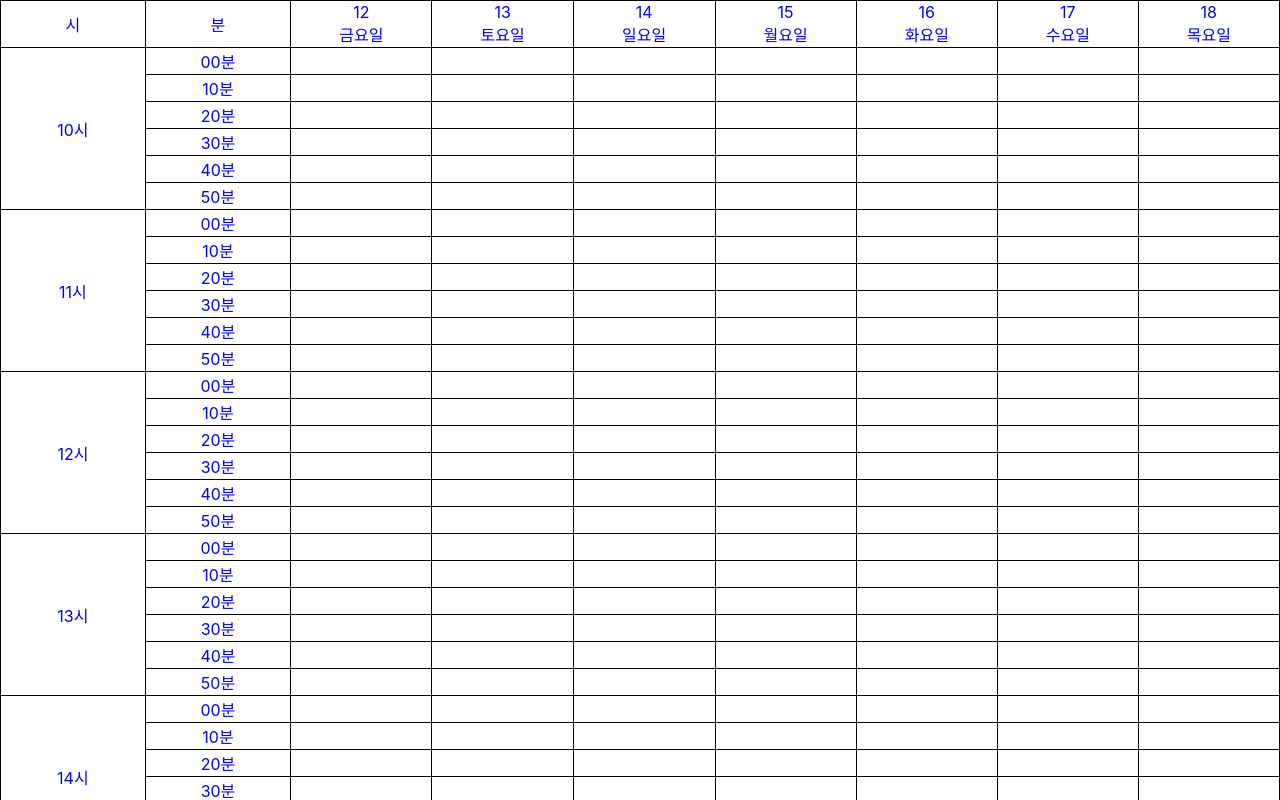
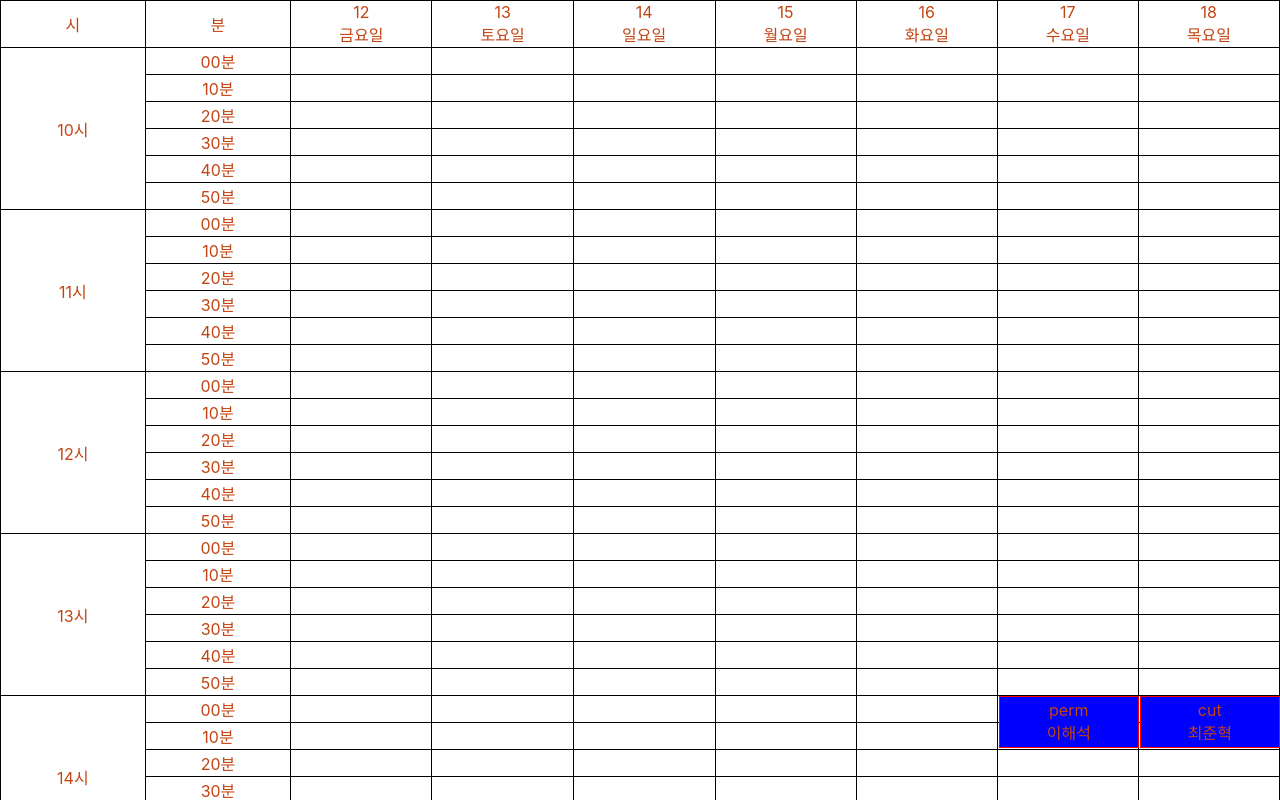
Before and after one commit to LateNightSeoul/Designers-React, a React (Create React App) app: page / in a window 1280 px wide. Shown: the top 800 px of the page. Built offline with nearby package versions, Linux system fonts and the light colour scheme.

Commit message:
feat : 스케줄러 일정 표시 기능 구현

```diff
--- a/src/css/App.css
+++ b/src/css/App.css
@@ -3,7 +3,7 @@
 }
 
 .tables {
-  color: blue;
+  color: rgb(194, 68, 18);
   border: 1px solid black;
   border-color: black;
   width: 100%;
@@ -17,8 +17,6 @@ td {
   border: 1px solid black;
   text-align: center;
   width : 9999px;
+  height: 10px;
+  position: relative;
 }
-
-.tables tr {
-  /* height: 100px; */
-}
--- /dev/null
+++ b/src/css/schedule.css
@@ -0,0 +1,13 @@
+.schedule{
+    border: 1px solid red;
+    background-color: blue;
+    width : 100%;
+    height: 200%;
+    top: 0px;
+    position: absolute;
+    overflow: hidden;
+    box-sizing: border-box;
+    display: flex;
+    justify-content: center;
+    align-items: center;
+}
--- /dev/null
+++ b/src/js/Component/schedule.js
@@ -0,0 +1,15 @@
+import React from 'react';
+import '../../css/schedule.css';
+
+function Schedule({ member_name, treatment_type }) {
+    return (
+    <div className={'schedule'}>
+        <div>
+            <div>{treatment_type}</div>
+            <div>{member_name}</div>
+        </div>
+    </div>
+    )
+}
+
+export default Schedule;
--- a/src/js/View/SchedulerContainer.js
+++ b/src/js/View/SchedulerContainer.js
@@ -1,5 +1,6 @@
 import React from 'react';
 import { useSelector } from 'react-redux';
+import Schedule from '../Component/schedule';
 import SchedulerHeader from './SchedulerHeader';
 import SchedulerMain from './SchedulerMain';
 
@@ -8,15 +9,6 @@ function SchedulerContainer() {
   const scheduler = useSelector(state => state.scheduler);
   const storeInfo = useSelector(state => state.storeInfo[0]);
   const date = useSelector(state => state.date[0]);
-
-  function paintSchedule() {
-    scheduler.map((schedule, i) => {
-        let hi = document.getElementsByTagName('td');
-        console.log(hi);
-    })
-  }
-
-  paintSchedule();
 
   return (
     <table className="tables">
--- a/src/js/View/SchedulerMain.js
+++ b/src/js/View/SchedulerMain.js
@@ -1,29 +1,74 @@
 import React from 'react';
-import { useSelector } from 'react-redux';
+import { useDispatch, useSelector } from 'react-redux';
+import Schedule from '../Component/schedule';
 
-// function GridComponent( {} ) {
-//   return
-// }
+function GridComponentWithoutSchedule() {
+  return ( <td></td> )
+}
 
-function FirstMainComponent({ hour }) {
+function GridComponentWithSchedule({ member_name, treatment_type }) {
   return (
-    <tr>
-        <td rowSpan={6}>{hour}시</td>
-        <td>00분</td>
-        <td></td>
-        <td></td>
-        <td></td>
-        <td></td>
-        <td></td>
-        <td></td>
-        <td></td>
-      </tr>
+    <td><Schedule member_name={member_name} treatment_type={treatment_type}/></td>
   )
 }
 
-function LeastMainComponent({ minute }) {
+function FirstMainComponent({ hour, minute }) {
+  const scheduler = useSelector(state => state.scheduler);
+  const date = useSelector(state => state.date);
+  const dispatch = useDispatch();
+
+  const deleteSchedule = id => dispatch(deleteSchedule(id));
+
+  function getSchedules() {
+    let schedules = [];
+    scheduler.map((schedule, i) => {
+      if(hour === parseInt(schedule.start_hour) && minute === (schedule.start_minute + '분')) {
+        schedules.push({
+          treatment_type: schedule.treatment_type,
+          member_name: schedule.member_name,
+          treatment_date: parseInt(schedule.treatment_date)
+        });
+      }
+    })
+    return schedules;
+  }
+
+  const schedules = getSchedules();
+
+  if(schedules.length > 0) {
     return (
-      <tr >
+      <React.Fragment>
+      <tr>
+          <td rowSpan={6}>{hour}시</td>
+          <td>00분</td>
+          {date[0].dates.map((date, i) => {
+            if(schedules.length > 0 && date === schedules[0].treatment_date) {
+              const schedule = schedules.shift(0);
+              return <GridComponentWithSchedule key={i} member_name={schedule.member_name} treatment_type={schedule.treatment_type} />
+            } else {
+              return <GridComponentWithoutSchedule key={i}/>
+            }
+          })}
+      </tr>
+      </React.Fragment>
+      )
+  } else {
+    return (
+      <React.Fragment>
+      <tr>
+        <td rowSpan={6}>{hour}시</td>
+        <td>00분</td>
+        {date[0].dates.map((date, i) => (<GridComponentWithoutSchedule key={i}/>))}
+      </tr>
+      </React.Fragment>
+      )
+  }
+}
+
+function LeastMainComponent({ hour, minute }) {
+
+  return (
+  <tr >
       <td>{minute}</td>
       <td></td>
       <td></td>
@@ -36,22 +81,29 @@ function LeastMainComponent({ minute }) {
     )
 }
 
-function MainComponent( { hour, minute }) {
+function MainComponents( { hour, minute }) {
+
   if(minute === '00분') {
-    return <FirstMainComponent hour={hour}/>
+    return <FirstMainComponent hour={hour} minute={minute}/>
   } else {
-    return <LeastMainComponent minute={minute}/>
+    return <LeastMainComponent hour={hour} minute={minute}/>
   }
 }
 
 function MainContents({ hour }) {
 
     const date = useSelector(state => state.date);
+    const scheduler = useSelector(state => state.scheduler);
+    let schedules = [];
+    schedules = schedules.concat(scheduler);
 
     return (
       <React.Fragment>
       {date[0].minutes.map((minute, i) => {
-        return <MainComponent key={i} minute={minute} hour={hour}/>
+        return <MainComponents
+                  key={i}
+                  minute={minute}
+                  hour={hour}/>
       })}
       </React.Fragment>
     )
@@ -73,7 +125,7 @@ function SchedulerMain({ open_hour, close_hour }) {
 
     return (
         store_times.map((hour, i) => {
-            return <MainContents hour={hour}/>
+            return <MainContents key={i} hour={hour}/>
         })
     )
 }
--- a/src/modules/scheduler.js
+++ b/src/modules/scheduler.js
@@ -1,5 +1,4 @@
 const ADD_SCHEDULE = 'scheduler/ADD_SCHEDULE';
-const ADD_STORETIME = 'scheduler/ADD_STORETIME';
 const DELETE_SCHEDULE = 'scheduler/DELETE_SCHEDULE';
 
 let nextId = 1;
@@ -14,19 +13,39 @@ export const addSchedule = (member_name, treatment_type, start_time, end_time) =
     }
 });
 
+export const deleteSchedule = (id) => ({
+    type: DELETE_SCHEDULE,
+    id
+});
+
 const initialState = [
     {
         id: 1,
         member_name: '이해석',
         treatment_type: 'perm',
-        start_time: '2021-03-17 13:00',
-        end_time: '2021-03-17 14:00',
+        start_hour: '14',
+        end_hour: '15',
+        start_minute: '00',
+        end_minute: '00',
+        treatment_date: 17
     }, {
         id: 2,
-        memeber_name: '최준혁',
+        member_name: '최준혁',
         treatment_type: 'cut',
-        start_time: '2021-03-18 14:00',
-        end_time: '2021-03-18 15:00'
+        start_hour: '14',
+        end_hour: '15',
+        start_minute: '00',
+        end_minute: '00',
+        treatment_date: 18
+    }, {
+        id: 3,
+        member_name: '이종영',
+        treatment_type: 'perm',
+        start_hour: '14',
+        end_hour: '15',
+        start_minute: '00',
+        end_minute: '00',
+        treatment_date: 19
     }
 ]
 
@@ -34,8 +53,8 @@ export default function schedule(state = initialState, action) {
     switch(action.type) {
         case ADD_SCHEDULE:
             return state.concat(action.schedule);
-        case ADD_STORETIME:
-            return state.concat(action.storeTime);
+        case DELETE_SCHEDULE:
+            return state.filter(schedule => schedule.id !== action.id);
         default:
             return state;
     }
--- /dev/null
+++ b/src/siganpyo.css
@@ -0,0 +1,40 @@
+*{
+    margin: 0;
+    padding: 0;
+}
+
+table {
+    border-collapse: collapse;
+}
+
+td{
+    display: table-cell;
+}
+
+div{
+    display: block;
+    border: 1px solid saddlebrown;
+}
+
+.lee {
+    z-index: 10;
+    background-color: red;
+    width: 100%;
+    top: 80px;
+    height: 80px;
+    position: absolute;
+    overflow: hidden;
+    box-sizing: border-box;
+
+}
+
+.cols {
+    width: 100px;
+    position: absolute;
+}
+
+.grid {
+    width: 100px;
+    height: 40px;
+    box-sizing: border-box;
+}
```
Also changed, not shown: src/siganpyo.html (added, +34 -0 lines).
